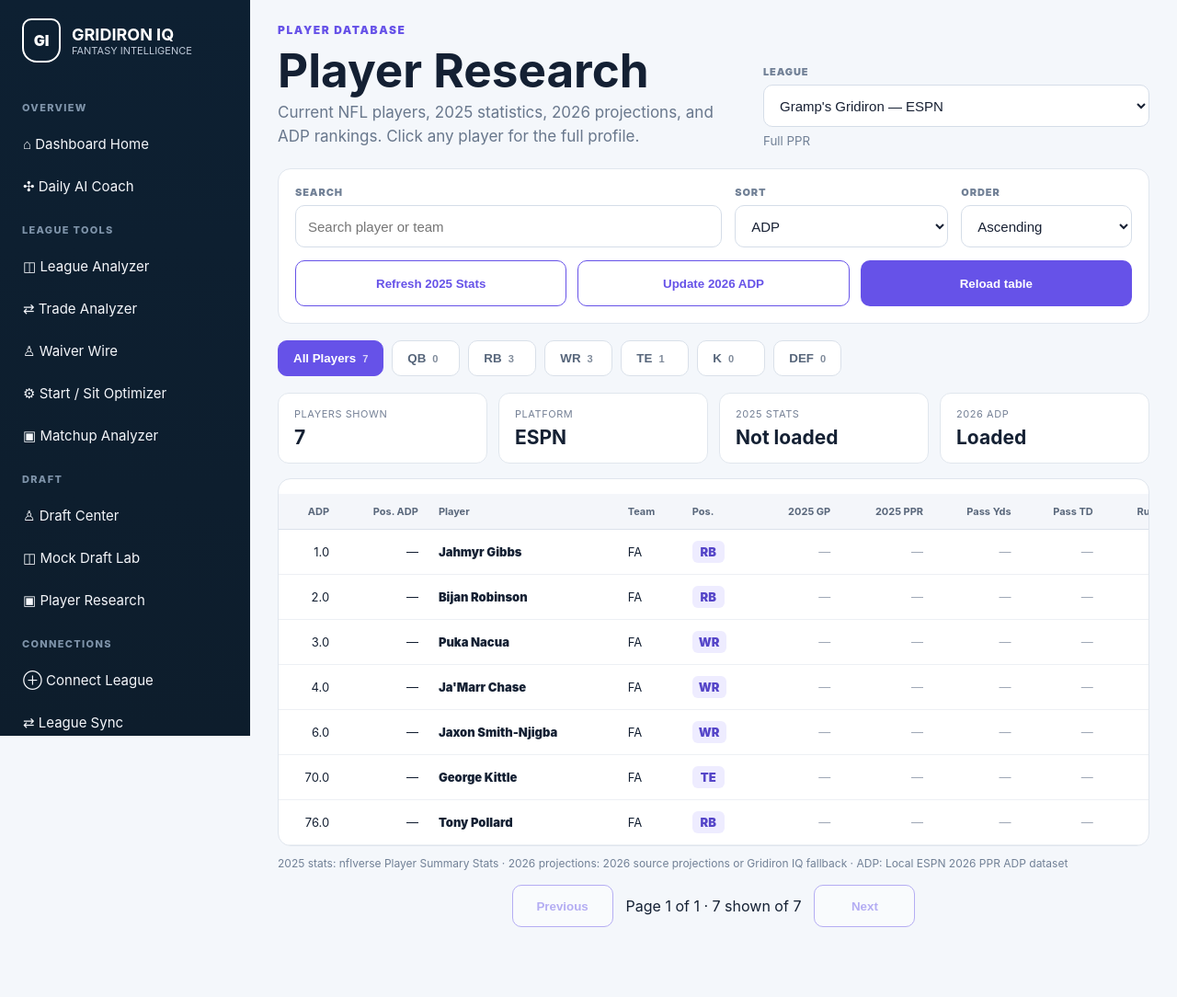
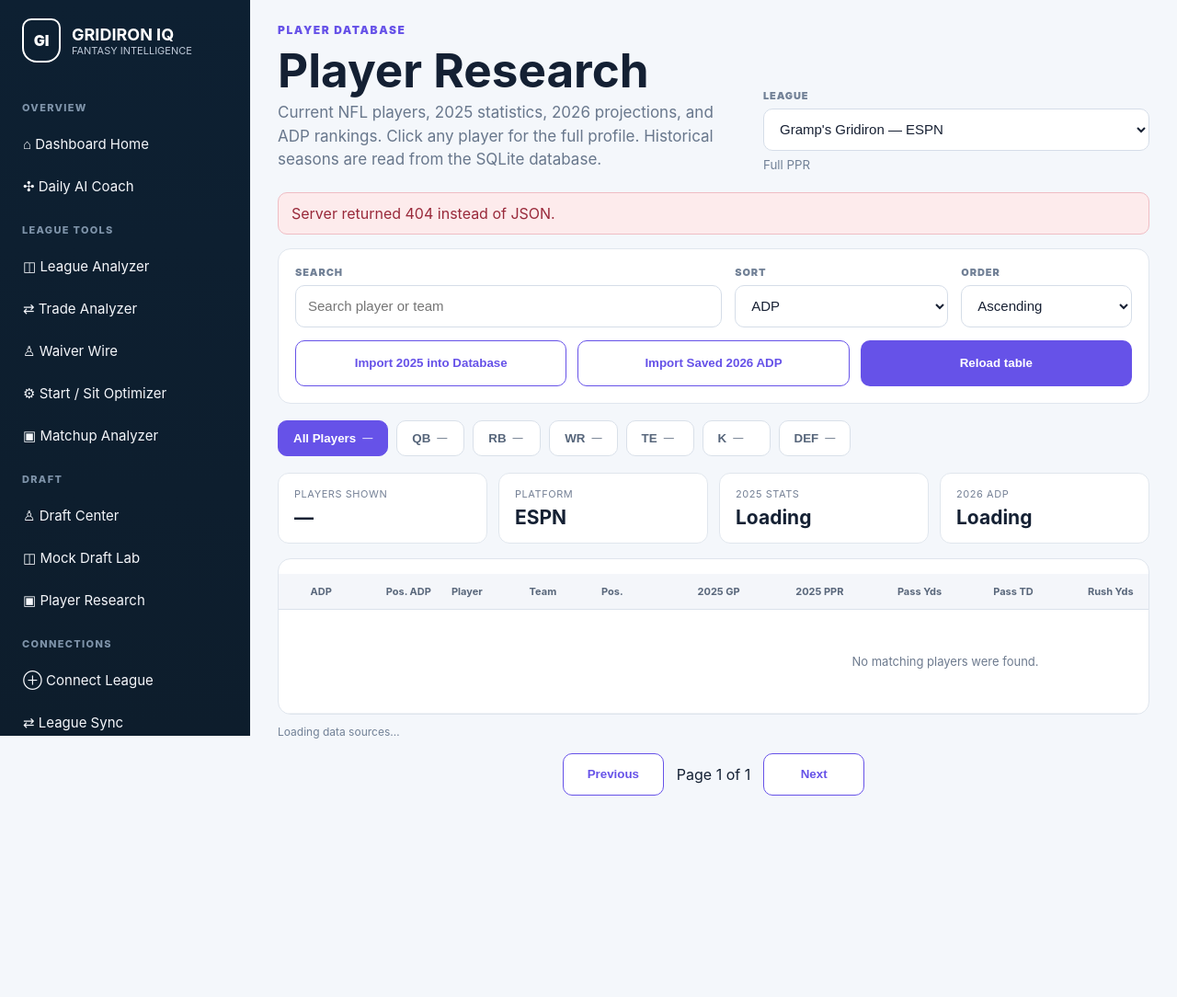
Before and after one commit to cschernika/gridiron-iq-new, a Flask app: page /player-research in a window 1280 px wide. Shown: the whole page at 92% size. After the commit the page ends 865 px from the top, so only its background shows below. Run offline with Flask 3, Linux system fonts and the light colour scheme; data that the repository does not hold is empty.

Commit message:
Add files via upload

```diff
--- a/templates/player_research.html
+++ b/templates/player_research.html
@@ -7,7 +7,7 @@
         <div class="pr-heading">
           <p class="pr-eyebrow">Player Database</p>
           <h1>Player Research</h1>
-          <p>Current NFL players, 2025 statistics, 2026 projections, and ADP rankings. Click any player for the full profile.</p>
+          <p>Current NFL players, 2025 statistics, 2026 projections, and ADP rankings. Click any player for the full profile. Historical seasons are read from the SQLite database.</p>
         </div>
 
         <div class="pr-league-control">
@@ -53,10 +53,10 @@
 
         <div class="pr-action-buttons">
           <button id="pr-refresh-stats" class="pr-secondary-button" type="button">
-            Refresh 2025 Stats
+            Import 2025 into Database
           </button>
           <button id="pr-refresh-adp" class="pr-secondary-button" type="button">
-            Update 2026 ADP
+            Import Saved 2026 ADP
           </button>
           <button id="pr-reload" class="pr-primary-button" type="button">
             Reload table
@@ -167,7 +167,7 @@
           <section class="pr-detail-card">
             <div class="pr-news-heading">
               <h3>Season History</h3>
-              <button id="pr-load-career" class="pr-secondary-button" type="button">Load all seasons</button>
+              <span class="pr-muted">Stored in SQLite</span>
             </div>
             <p id="pr-career-progress" class="pr-muted"></p>
             <div id="pr-detail-history"></div>
@@ -632,7 +632,7 @@
     });
 
     try {
-      const response = await fetch(`/api/player-research/table?${parameters}`, {
+      const response = await fetch(`/api/player-research-db/table?${parameters}`, {
         signal: state.controller.signal,
         headers: { "Accept": "application/json" }
       });
@@ -707,7 +707,7 @@
     showAlert("");
 
     try {
-      const response = await fetch("/api/data/build-2025-stats", {
+      const response = await fetch("/api/player-research-db/import-season/2025", {
         method: "POST",
         headers: {
           "Accept": "application/json",
@@ -733,11 +733,11 @@
 
       $("pr-stats").textContent = "Loaded";
       showAlert(
-        `2025 statistics loaded for ${data.player_count || 0} players.`
+        `2025 database import completed for ${(data.count || data.player_count) || 0} players.`
       );
       await loadPlayers();
     } catch (error) {
-      showAlert(`2025 statistics refresh failed: ${error.message}`);
+      showAlert(`2025 database import failed: ${error.message}`);
     } finally {
       button.disabled = false;
       button.textContent = originalText;
@@ -752,7 +752,7 @@
     showAlert("");
 
     try {
-      const response = await fetch("/api/player-research/adp/refresh", {
+      const response = await fetch("/api/player-research-db/import-adp", {
         method: "POST",
         headers: {
           "Accept": "application/json",
@@ -782,7 +782,7 @@
         );
       }
 
-      if (!data.ok || !data.player_count) {
+      if (!data.ok || !(data.count || data.player_count)) {
         throw new Error(
           data.warning
           || data.message
@@ -797,11 +797,11 @@
 
       if (usedSavedData) {
         showAlert(
-          `Using ${data.player_count} saved ADP players from ${source}. Reconnect ESPN under League Sync, then refresh ADP for a live update.`
+          `Using ${data.count || data.player_count} saved ADP players from ${source}. Reconnect ESPN under League Sync, then refresh ADP for a live update.`
         );
       } else {
         showAlert(
-          `2026 ${state.platform} ADP refreshed for ${data.player_count} players from ${source}.`
+          `2026 ${state.platform} ADP refreshed for ${data.count || data.player_count} players from ${source}.`
         );
       }
 
@@ -870,7 +870,7 @@
     $("pr-detail-content").hidden = true;
 
     try {
-      const response = await fetch(`/api/player-research/profile-by-name/${encodeURIComponent(playerName)}?platform=${encodeURIComponent(state.platform)}`);
+      const response = await fetch(`/api/player-research-db/profile/${encodeURIComponent(playerName)}?platform=${encodeURIComponent(state.platform)}`);
       const data = await response.json();
       if (!response.ok || !data.ok) throw new Error(data.error || "Unable to load player profile.");
 
@@ -922,14 +922,6 @@
       $("pr-detail-loading").hidden = true;
       $("pr-detail-content").hidden = false;
 
-      if (
-        !skipAutomaticCareerLoad
-        && history.length <= 1
-        && !careerLoadsAttempted.has(playerName)
-      ) {
-        careerLoadsAttempted.add(playerName);
-        loadCareerHistory(bio.years_exp, true);
-      }
     } catch (error) {
       $("pr-detail-loading").textContent = error.message;
     }
@@ -1011,7 +1003,7 @@
   $("pr-detail-close").addEventListener("click", closePlayerDrawer);
   $("pr-player-overlay").addEventListener("click", closePlayerDrawer);
   $("pr-load-news").addEventListener("click", loadPlayerNews);
-  $("pr-load-career").addEventListener("click", () => loadCareerHistory());
+
   document.addEventListener("keydown", event => {
     if (event.key === "Escape") closePlayerDrawer();
   });
```
